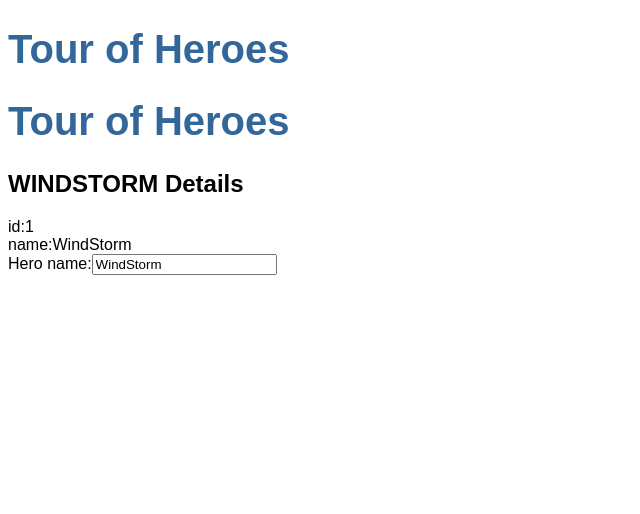
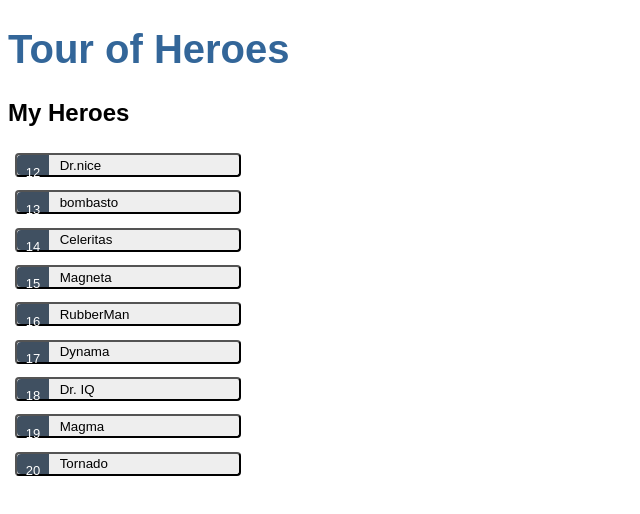
Before and after one commit to Alessio-Tempesta/Tour-of-Heroes, an Angular app: page / in a window 1280 px wide. Shown: the top 514 px of the page, without its empty margins (0-640 px from the left). Built offline with nearby package versions, Linux system fonts and the light colour scheme.

Commit message:
Creata lista degli eroi

```diff
--- a/src/app/app.component.html
+++ b/src/app/app.component.html
@@ -1,3 +1,3 @@
 <h1>{{title}}</h1>
-<h1>{{title}}</h1>
+
 <app-heroes></app-heroes>
--- a/src/app/app.module.ts
+++ b/src/app/app.module.ts
@@ -5,6 +5,7 @@
 import { AppComponent } from './app.component';
 import { HeroesComponent } from './heroes/heroes.component';
 import { FormsModule } from '@angular/forms';
+import { HEROES } from './mock-heroes';
 
 @NgModule({
   declarations: [
@@ -14,7 +15,7 @@
   imports: [
     BrowserModule,
     AppRoutingModule,
-    FormsModule
+    FormsModule,
   ],
   providers: [],
   bootstrap: [AppComponent]
--- a/src/app/heroes/heroes.component.html
+++ b/src/app/heroes/heroes.component.html
@@ -1,7 +1,18 @@
-<h2>{{hero.name | uppercase}} Details</h2>
-<div><span>id:</span>{{hero.id}}</div>
-<div><span>name:</span>{{hero.name}}</div>
-<div>
-  <label for="name">Hero name:</label>
-  <input id="name" [(ngModel)]="hero.name" placeholder="name">
+<h2>My Heroes</h2>
+<ul class="heroes">
+  <li *ngFor="let hero of heroes">
+    <button [class.selected]="hero === selectedHero" type="button" (click)="onSelect(hero)">
+      <span class="badge">{{hero.id}}</span>
+      <span class="name">{{hero.name}}</span>
+    </button>
+  </li>
+</ul>
+
+<div *ngIf="selectedHero">
+  <h2>{{selectedHero.name | uppercase}} Details</h2>
+  <div>id: {{selectedHero.id}}</div>
+  <div>
+    <label for="hero-name">Hero name: </label>
+    <input id="hero-name" [(ngModel)]="selectedHero.name" placeholder="name">
+  </div>
 </div>
--- a/src/app/heroes/heroes.component.scss
+++ b/src/app/heroes/heroes.component.scss
@@ -0,0 +1,66 @@
+/* HeroesComponent's private CSS styles */
+.heroes {
+  margin: 0 0 2em 0;
+  list-style-type: none;
+  padding: 0;
+  width: 15em;
+}
+
+.heroes li {
+  display: flex;
+}
+
+.heroes button {
+  flex: 1;
+  cursor: pointer;
+  position: relative;
+  left: 0;
+  background-color: #EEE;
+  margin: .5em;
+  padding: 0;
+  border-radius: 4px;
+  display: flex;
+  align-items: stretch;
+  height: 1.8em;
+}
+
+.heroes button:hover {
+  color: #2c3a41;
+  background-color: #e6e6e6;
+  left: .1em;
+}
+
+.heroes button:active {
+  background-color: #525252;
+  color: #fafafa;
+}
+
+.heroes button.selected {
+  background-color: black;
+  color: white;
+}
+
+.heroes button.selected:hover {
+  background-color: #505050;
+  color: white;
+}
+
+.heroes button.selected:active {
+  background-color: black;
+  color: white;
+}
+
+.heroes .badge {
+  display: inline-block;
+  font-size: small;
+  color: white;
+  padding: 0.8em 0.7em 0 0.7em;
+  background-color: #405061;
+  line-height: 1em;
+  margin-right: .8em;
+  border-radius: 4px 0 0 4px;
+}
+
+.heroes .name {
+  align-self: center;
+}
--- a/src/app/heroes/heroes.component.ts
+++ b/src/app/heroes/heroes.component.ts
@@ -1,5 +1,6 @@
 import { Component } from '@angular/core';
 import { Hero } from './hero';
+import { HEROES } from '../mock-heroes';
 
 @Component({
   selector: 'app-heroes',
@@ -9,8 +10,12 @@
 
 
 export class HeroesComponent {
-  hero: Hero = {
-    id: 1,
-    name: 'WindStorm'
-  };
+
+ heroes = HEROES;
+
+ selectedHero?: Hero;
+ onSelect(hero:Hero):void {
+  this.selectedHero = hero;
+ }
+
 }
--- /dev/null
+++ b/src/app/mock-heroes.ts
@@ -0,0 +1,14 @@
+import { Hero } from "./heroes/hero";
+
+export const HEROES: Hero[] = [
+
+  {id: 12,  name: 'Dr.nice' },
+  {id: 13 , name: 'bombasto' },
+  {id: 14 , name: 'Celeritas' },
+  {id: 15 , name: 'Magneta' },
+  {id: 16 , name: 'RubberMan' },
+  {id: 17 , name: 'Dynama' },
+  {id: 18 , name: 'Dr. IQ' },
+  {id: 19 , name: 'Magma'},
+  {id: 20 , name: 'Tornado' }
+];
```
